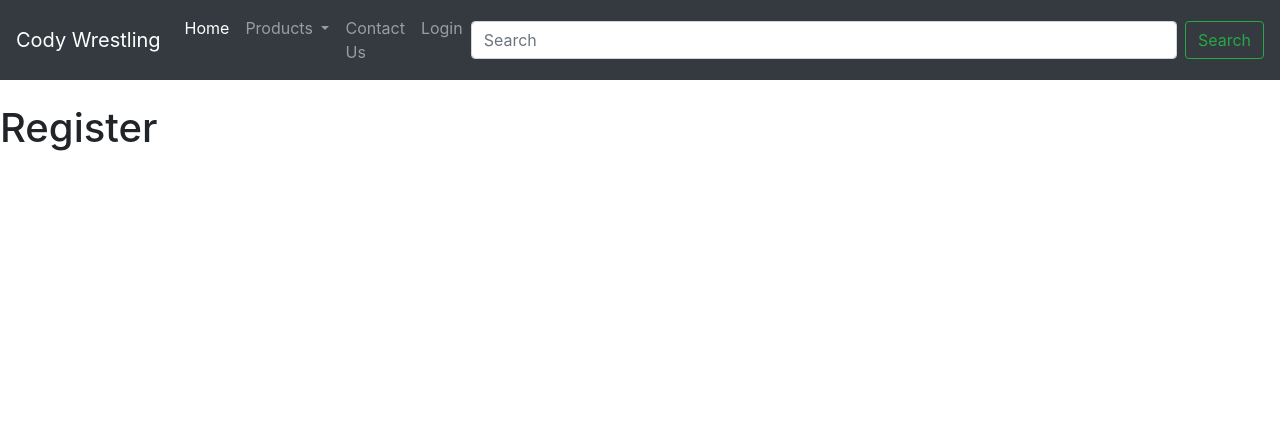
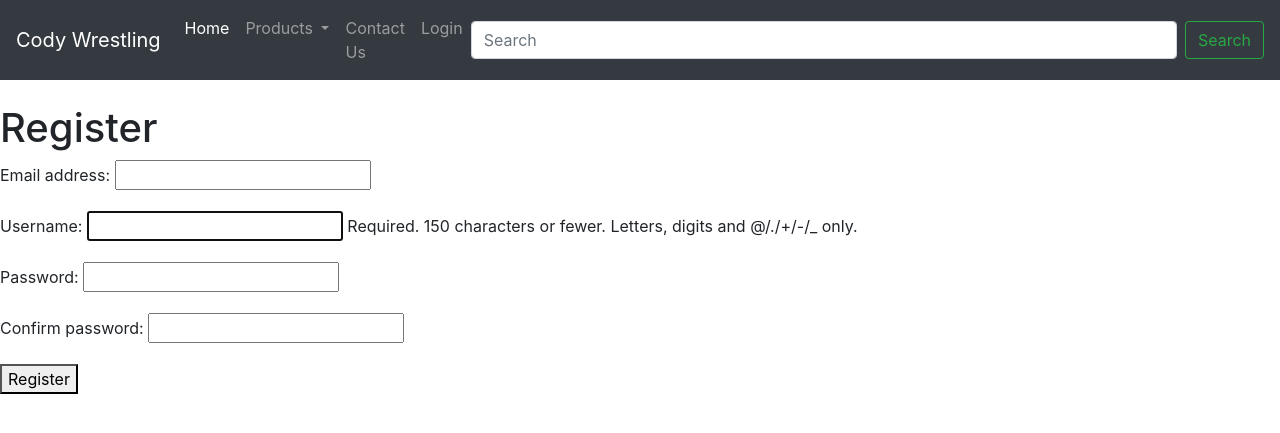
Before and after one commit to Chrisss09/cody-wrestling, a Django app: page /register/ in a window 1280 px wide. Shown: the top 433 px of the page. Run offline with Django 3.2, Linux system fonts and the light colour scheme; some libraries are stand-ins or nearby versions.

Commit message:
Creating a validation form

```diff
--- a/accounts/forms.py
+++ b/accounts/forms.py
@@ -1,5 +1,34 @@
 from django import forms
+from django.contrib.auth.models import User
+from django.contrib.auth.forms import UserCreationForm
+from django.core.exceptions import ValidationError
 
 class LoginForm(forms.Form):
     username = forms.CharField()
     password = forms.CharField(widget=forms.PasswordInput)
+
+class RegisterUserForm(UserCreationForm):
+    password1 = forms.CharField(label='Password', widget=forms.PasswordInput)
+    password2 = forms.CharField(label='Confirm password', widget=forms.PasswordInput)
+
+    class Meta:
+        model = User
+        fields = ['email', 'username', 'password1', 'password2']
+
+    def clean_email(self):
+        email = self.cleaned_data.get('email')
+        username = self.cleaned_data.get('username')
+        if User.objects.filter(email=email).exclude(username=username):
+            raise forms.ValidationError(u'You must use a unique email address')
+        return email
+
+    def clean_password2(self):
+        password1 = self.cleaned_data.get('password1')
+        password2 = self.cleaned_data.get('password2')
+
+        if not password1 or not password2:
+            raise ValidationError('Password input unsuccessfull')
+
+        if password1 != password2:
+            raise ValidationError('Password does not match')
+        return password2
--- a/accounts/templates/registration.html
+++ b/accounts/templates/registration.html
@@ -2,11 +2,11 @@
 
 {% block content %}
 <h1>Register</h1>
-<!--
+
 <form method="POST">
     {% csrf_token %}
-    {{ login_form }}
-    <button type="submit">Login</button>
-</form> -->
+    {{ registration_form.as_p }}
+    <button type="submit">Register</button>
+</form>
 
 {% endblock %}
--- a/accounts/views.py
+++ b/accounts/views.py
@@ -1,10 +1,11 @@
 from django.shortcuts import render, redirect, reverse
 from django.contrib import auth, messages
 from django.contrib.auth.decorators import login_required
-from accounts.forms import LoginForm
+from accounts.forms import LoginForm, RegisterUserForm
 
 def registration(request):
-    return render(request, 'registration.html')
+    registration_form = RegisterUserForm()
+    return render(request, 'registration.html', {'registration_form':registration_form})
 
 def login(request):
     if request.user.is_authenticated:
```
